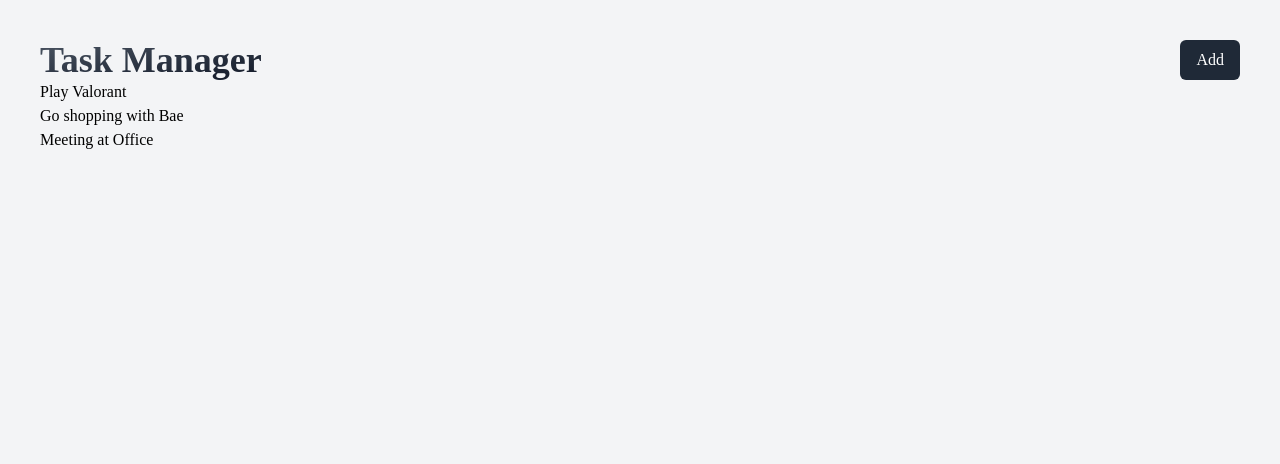
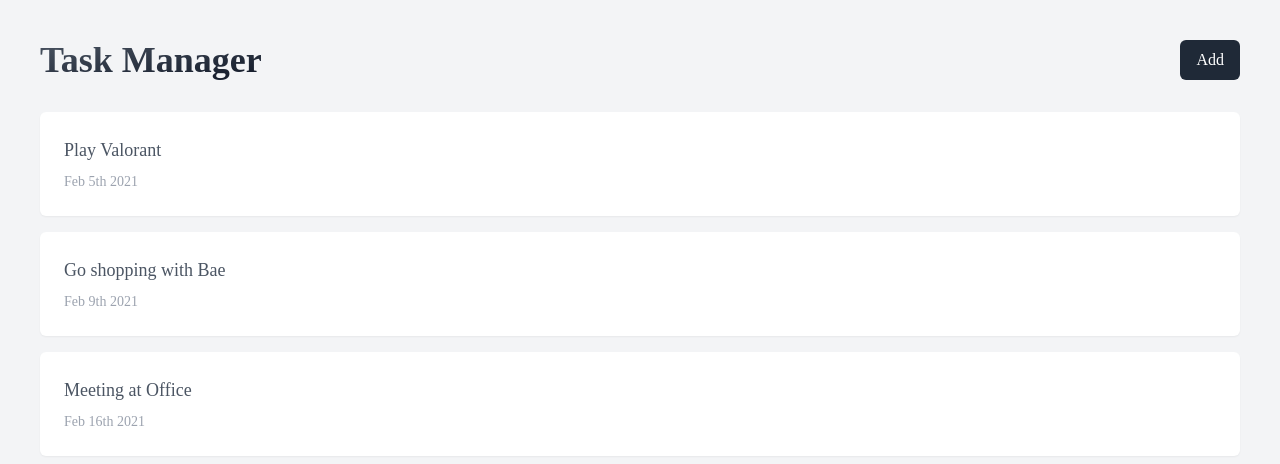
Before and after one commit to xaviranik/react-task-manager, a React (Create React App) app: page / in a window 1280 px wide. Shown: the top 464 px of the page. Built offline with nearby package versions, Linux system fonts and the light colour scheme.

Commit message:
add: task styling

```diff
--- a/src/components/Header.js
+++ b/src/components/Header.js
@@ -8,7 +8,7 @@ const Header = ({ title }) => {
 
   return (
     <>
-      <div className="flex items-center justify-between">
+      <div className="flex items-center justify-between mb-8">
         <h1 className="text-4xl font-semibold text-transparent bg-clip-text bg-gradient-to-br from-gray-600 to-gray-900">
           {title}
         </h1>
--- /dev/null
+++ b/src/components/Task.js
@@ -0,0 +1,10 @@
+const Task = ({ task }) => {
+  return (
+    <div className="bg-white p-6 mb-4 rounded-md shadow-sm">
+      <h1 className="text-lg font-medium text-gray-600 mb-2">{task.text}</h1>
+      <p className="text-sm text-gray-400">{task.day}</p>
+    </div>
+  );
+};
+
+export default Task;
--- a/src/components/Tasks.js
+++ b/src/components/Tasks.js
@@ -1,10 +1,10 @@
-import React from "react";
+import Task from "./Task";
 
 const Tasks = ({ tasks }) => {
   return (
     <>
       {tasks.map((task) => (
-        <h3 key={task.id}>{task.text}</h3>
+        <Task key={task.id} task={task} />
       ))}
     </>
   );
```
